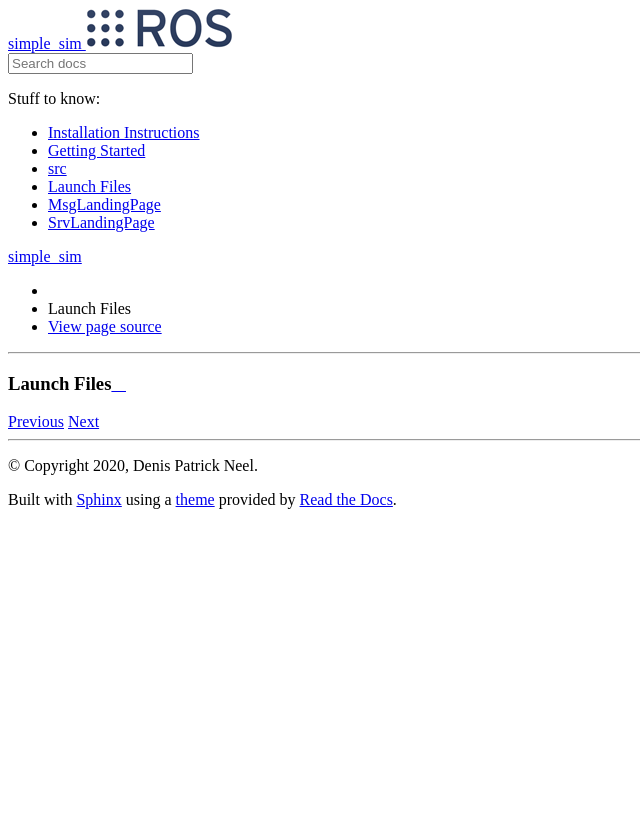
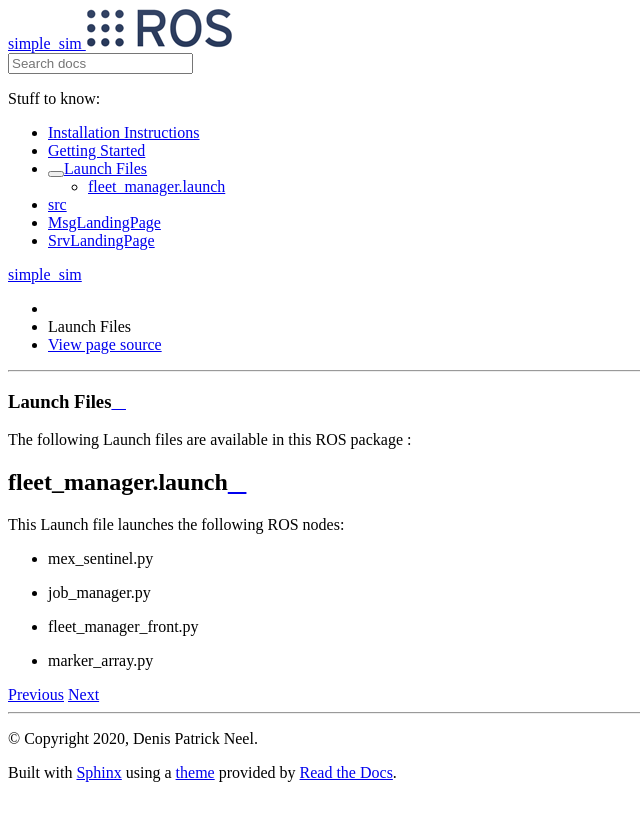
Before and after one commit to ROOSTER-fleet-management/rooster_fleet_manager, a Sphinx documentation site: the page built from doc/_source/LaunchFilesLandingPage.rst, in a window 1280 px wide. Shown: the top 821 px of the page, without its empty margins (0-640 px from the left). Built offline with Sphinx 7.4.7 and the Read the Docs theme 2.0.0, drawn with Linux system fonts in a browser that asks for light colours; the version number could not be read and is left out.

Commit message:
added a page for documenting launch files

```diff
--- a/doc/_source/LaunchFilesLandingPage.rst
+++ b/doc/_source/LaunchFilesLandingPage.rst
@@ -1,3 +1,7 @@
 ************
 Launch Files
 ************
+
+The following Launch files are available in this ROS package :
+
+.. include:: launch/fleet_manager.rst
--- /dev/null
+++ b/doc/_source/launch/fleet_manager.rst
@@ -0,0 +1,9 @@
+fleet_manager.launch
+====================
+
+This Launch file launches the following ROS nodes:
+
+* mex_sentinel.py
+* job_manager.py
+* fleet_manager_front.py
+* marker_array.py
--- a/doc/index.rst
+++ b/doc/index.rst
@@ -14,8 +14,8 @@ Welcome to simple_sim's documentation!
 
    _source/InstallInstructions
    _source/GettingStarted
+   _source/LaunchFilesLandingPage
    _source/SrcLandingPage
-   _source/LaunchFilesLandingPage
    _source/MsgLandingPage
    _source/SrvLandingPage
 
```
